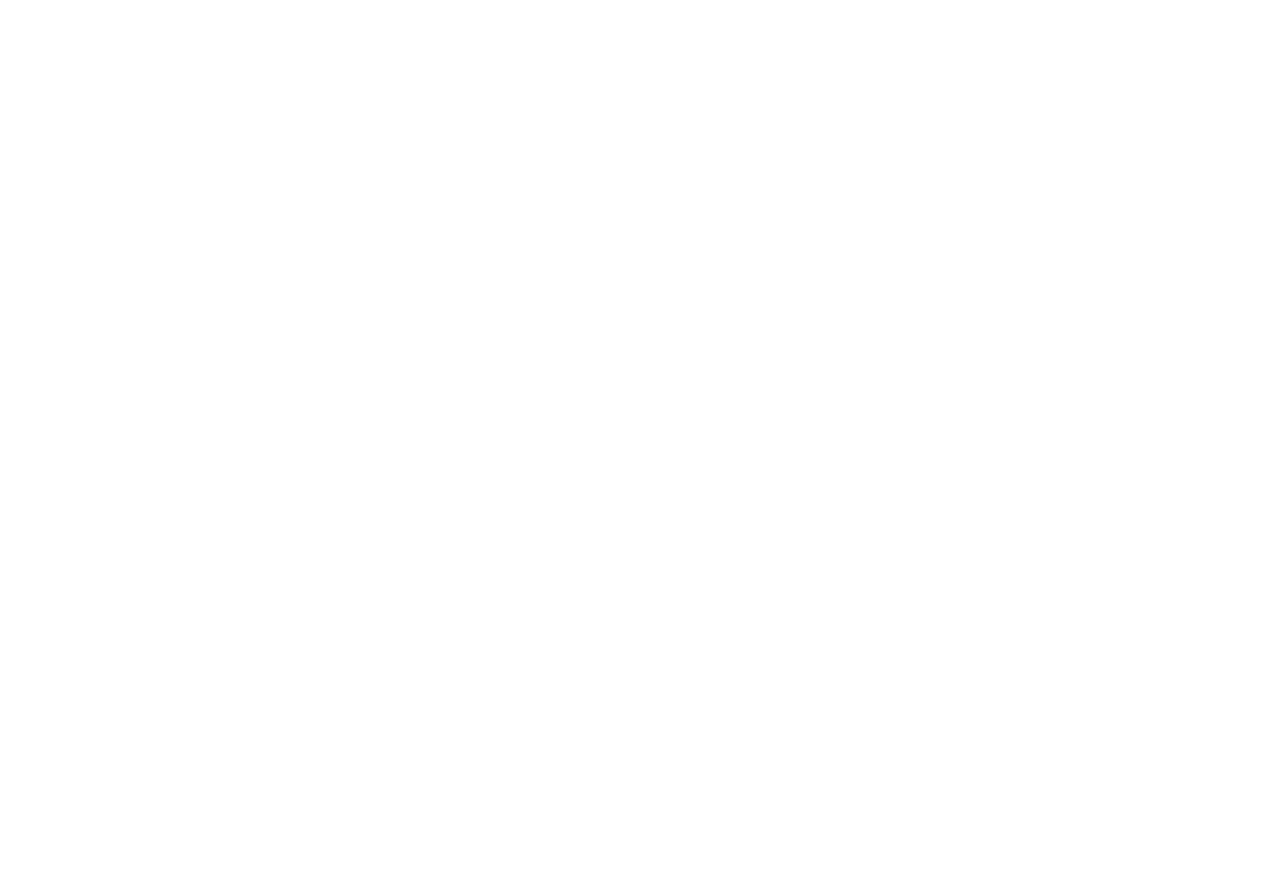
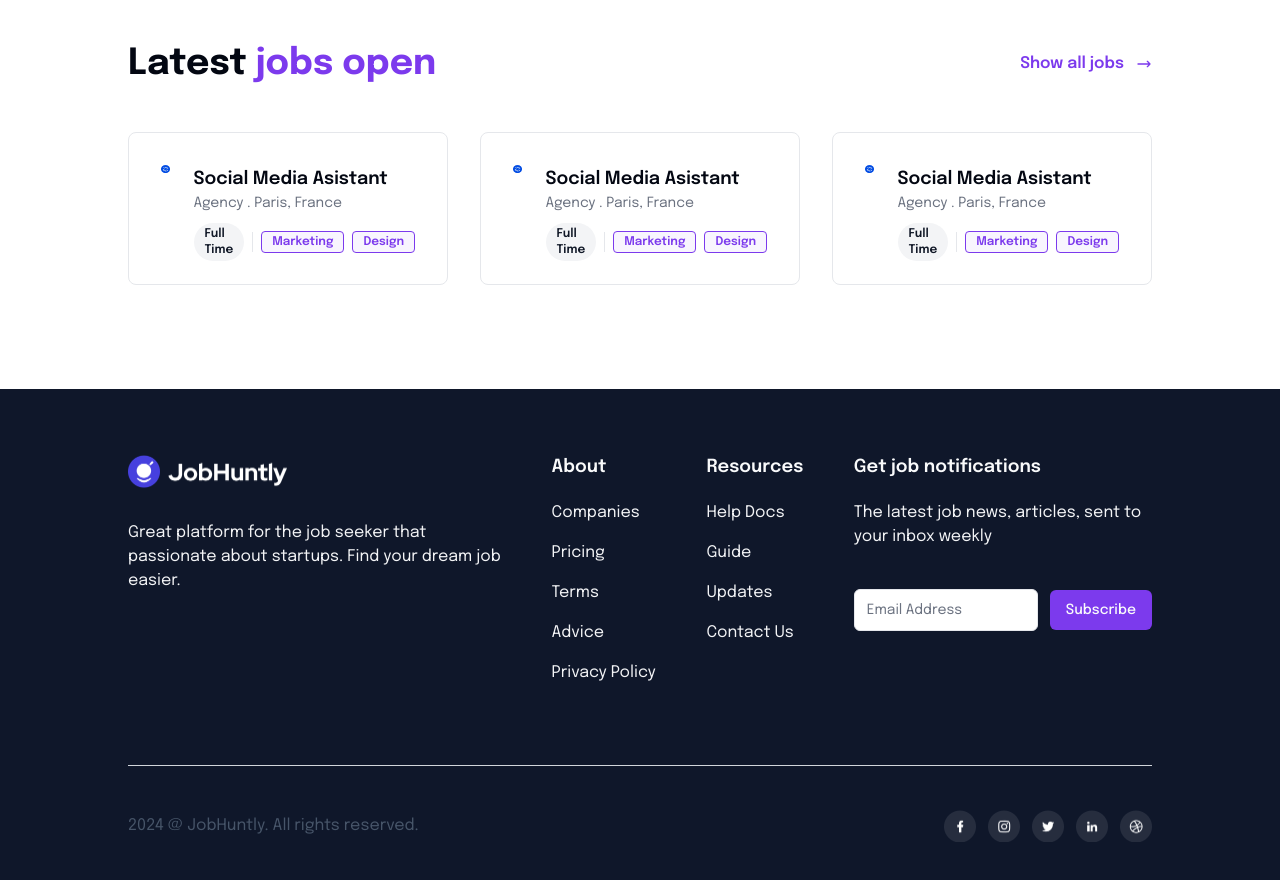
Before and after one commit to Muhammad-Ilham-Ferdiansyah/job-portal, a Next.js app: page / in a window 1280 px wide. Shown: the part 2240-3120 px from the top of the page. Before the commit the page ends 2132 px from the top, so only its background shows below. Built offline with nearby package versions, Linux system fonts and the light colour scheme.

Commit message:
Add Slicing Latest Jobs and Layout Footer

```diff
--- a/package.json
+++ b/package.json
@@ -10,6 +10,7 @@
   },
   "dependencies": {
     "@radix-ui/react-select": "^2.1.1",
+    "@radix-ui/react-separator": "^1.1.0",
     "@radix-ui/react-slot": "^1.1.0",
     "class-variance-authority": "^0.7.0",
     "clsx": "^2.1.1",
--- a/src/app/layout.tsx
+++ b/src/app/layout.tsx
@@ -3,6 +3,7 @@
 import "./globals.css";
 import Image from "next/image";
 import Navbar from "@/components/layouts/navbar";
+import Footer from "@/components/layouts/footer";
 
 const epilogue = Epilogue({ subsets: ["latin"] });
 
@@ -26,6 +27,7 @@
           </div>
         {children}
         </main>
+        <Footer />
         </body>
     </html>
   );
--- a/src/app/page.tsx
+++ b/src/app/page.tsx
@@ -3,6 +3,7 @@
 import Client from "@/components/organisms/clients";
 import FeaturedJobs from "@/components/organisms/FeaturedJobs";
 import Hero from "@/components/organisms/hero";
+import LatestJob from "@/components/organisms/LatestJob";
 
 export default function Home() {
   return (
@@ -12,6 +13,7 @@
       <Category />
       <BannerSignup />
       <FeaturedJobs />
+      <LatestJob />
     </div>
   );
 }
--- /dev/null
+++ b/src/components/layouts/footer/index.tsx
@@ -0,0 +1,83 @@
+import { Button } from "@/components/ui/button";
+import { Input } from "@/components/ui/input";
+import { Separator } from "@/components/ui/separator";
+import Image from "next/image";
+import Link from "next/link";
+import { FC } from "react";
+
+interface FooterProps {
+
+}
+
+const aboutLinks = ['Companies','Pricing', 'Terms', 'Advice', 'Privacy Policy'];
+const resourceLinks = ['Help Docs', 'Guide', 'Updates', 'Contact Us'];
+const socialMediaImg = [
+    '/images/soc-Facebook.png',
+    '/images/soc-Instagram.png',
+    '/images/soc-Twitter.png',
+    '/images/soc-Linkedin.png',
+    '/images/soc-Dribbble.png'
+];
+
+
+const Footer: FC<FooterProps> = ({}) => {
+    return (
+        <div className="bg-slate-900 px-32 pt-16 pb-11">
+            <div className="flex flex-row items-start justify-between">
+                <div>
+                    <Image src="/images/logo.png" alt="/images/logo.png" width={160} height={36}/>
+                    <div className="text-muted mt-8">
+                        Great platform for the job seeker that <br />
+                        passionate about startups. Find your dream job <br />
+                        easier.
+                    </div>
+                </div>
+                <div>
+                    <div className="text-lg text-primary-foreground font-semibold mb-5 ">About</div>
+                    <div className="space-y-4">
+                        {aboutLinks.map((item: string, i: number) => (
+                            <Link className="block text-muted" key={i} href="/">
+                                {item}
+                            </Link>
+                        ))}
+                    </div>
+                </div>
+                <div>
+                    <div className="text-lg text-primary-foreground font-semibold mb-5 ">Resources</div>
+                    <div className="space-y-4">
+                        {resourceLinks.map((item: string, i: number) => (
+                            <Link className="block text-muted" key={i} href="/">
+                                {item}
+                            </Link>
+                        ))}
+                    </div>
+                </div>
+                <div>
+                    <div className="text-lg text-primary-foreground font-semibold mb-5">
+                        Get job notifications
+                    </div>
+                    <div className="text-muted">
+                        The latest job news, articles, sent to <br /> your inbox weekly
+                    </div>
+                    <div className="mt-10 inline-flex items-center gap-3">
+                        <Input placeholder="Email Address" className="py-5" />
+                        <Button className="py-5">Subscribe</Button>
+                    </div>
+                </div>
+            </div>
+            <Separator className="mt-20 mb-11 bg-gray-300"/>
+            <div className="flex flex-row items-center justify-between">
+                <div className="text-slate-600">
+                    2024 @ JobHuntly. All rights reserved.
+                </div>
+                <div className="space-x-3">
+                    {socialMediaImg.map((item: string, i:number) => (
+                        <Image src={item} alt={item} key={i} width={32} height={32} className="inline"/>
+                    ))}
+                </div>
+            </div>
+        </div>
+     );
+}
+
+export default Footer;
--- /dev/null
+++ b/src/components/organisms/LatestJob/JobItem/index.tsx
@@ -0,0 +1,37 @@
+import { Badge } from "@/components/ui/badge";
+import { Separator } from "@/components/ui/separator";
+import { JobType } from "@/types";
+import Image from "next/image";
+import { FC } from "react";
+
+interface JobItemProps extends JobType{
+
+}
+
+const JobItem: FC<JobItemProps> = ({ categories, desc, image, jobType, location, name, type }) => {
+    return (
+        <div className="border border-border rounded-lg p-8 flex flex-row items-start gap-6 cursor-pointer">
+            <div>
+                <Image src={image} alt={image} width={64} height={64}/>
+            </div>
+            <div>
+                <div className="text-lg font-semibold">{name}</div>
+                <div className="text-sm text-muted-foreground mb-2">{type} . {location}</div>
+                <div className="h-5 inline-flex gap-2 items-center">
+                    <Badge variant="secondary">{jobType}</Badge>
+                    <Separator orientation="vertical" />
+                    {categories.map((item: string, i: number) => (
+                        <Badge
+                            variant="outline"
+                            className="rounded border-primary bg-primary/5 text-primary"
+                            key={i}>
+                            {item}
+                        </Badge>
+                    ))}
+                </div>
+            </div>
+        </div>
+     );
+}
+
+export default JobItem;
--- /dev/null
+++ b/src/components/organisms/LatestJob/index.tsx
@@ -0,0 +1,22 @@
+import TitleSection from "@/components/atoms/TitleSection";
+import { FC } from "react";
+import JobItem from "./JobItem";
+
+interface LatestJobProps {
+
+}
+
+const LatestJob: FC<LatestJobProps> = ({}) => {
+    return (
+        <div className="py-16 mt-32 mb-10 relative">
+            <TitleSection word1="Latest" word2="jobs open" />
+            <div className="mt-12 grid grid-cols-3 gap-8">
+                {[0,1,2].map((item: number) => (
+                    <JobItem key={item} image="/images/company2.png" name="Social Media Asistant" type="Agency" location="Paris, France" jobType="Full Time" categories={["Marketing", "Design"]} desc="Description" />
+                ))}
+            </div>
+        </div>
+     );
+}
+
+export default LatestJob;
--- /dev/null
+++ b/src/components/ui/separator.tsx
@@ -0,0 +1,31 @@
+"use client"
+
+import * as React from "react"
+import * as SeparatorPrimitive from "@radix-ui/react-separator"
+
+import { cn } from "@/lib/utils"
+
+const Separator = React.forwardRef<
+  React.ElementRef<typeof SeparatorPrimitive.Root>,
+  React.ComponentPropsWithoutRef<typeof SeparatorPrimitive.Root>
+>(
+  (
+    { className, orientation = "horizontal", decorative = true, ...props },
+    ref
+  ) => (
+    <SeparatorPrimitive.Root
+      ref={ref}
+      decorative={decorative}
+      orientation={orientation}
+      className={cn(
+        "shrink-0 bg-border",
+        orientation === "horizontal" ? "h-[1px] w-full" : "h-full w-[1px]",
+        className
+      )}
+      {...props}
+    />
+  )
+)
+Separator.displayName = SeparatorPrimitive.Root.displayName
+
+export { Separator }
--- /dev/null
+++ b/src/types/index.ts
@@ -0,0 +1,9 @@
+export type JobType = {
+    image: string;
+    jobType: string;
+    name: string;
+    type: string;
+    location: string;
+    desc: string;
+    categories: string[];
+}
```
Also changed, not shown: src/components/organisms/FeaturedJobs/JobItem/index.tsx (+2 -9 lines), src/constants/index.ts (added), 1 other file (tests, documents, lock files or other folders).
